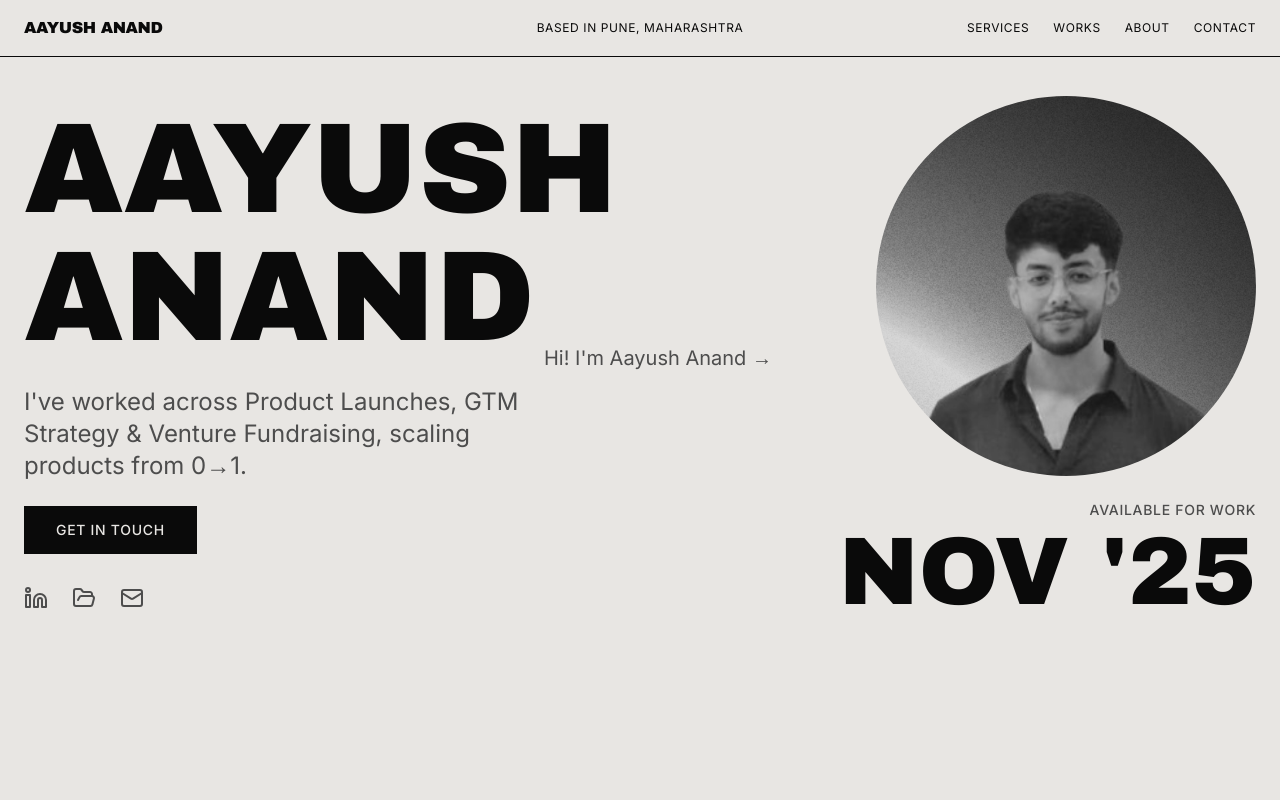
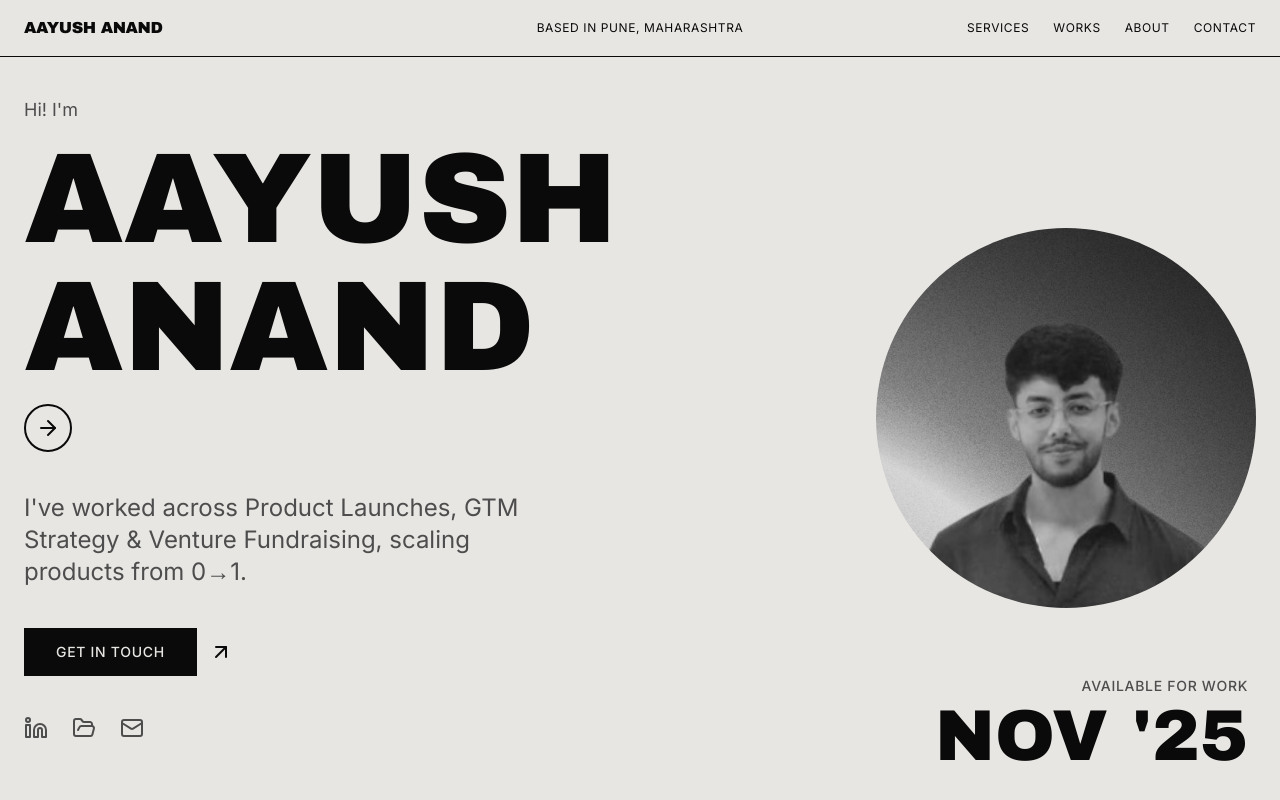
Before and after one commit to almanack007/aayush-anand-portfolio-muse, a React (Vite) app: page / in a window 1280 px wide. Shown: the top 800 px of the page. Built offline with nearby package versions, Linux system fonts and the light colour scheme; the HTML template or start-up script is replaced by a standard one.

Commit message:
Refactor Hero Section Layout

```diff
--- a/src/components/HeroSection.tsx
+++ b/src/components/HeroSection.tsx
@@ -1,6 +1,6 @@
 import headshot from "@/assets/headshot.jpg";
 import { Button } from "@/components/ui/button";
-import { Linkedin, FolderOpen, Mail } from "lucide-react";
+import { Linkedin, FolderOpen, Mail, ArrowUpRight, ArrowRight } from "lucide-react";
 
 const HeroSection = () => {
   const scrollToContact = () => {
@@ -20,16 +20,30 @@ const HeroSection = () => {
   return (
     <section className="section-light min-h-screen pt-24 pb-16 relative">
       <div className="container mx-auto px-6 max-w-7xl">
-        {/* Content Grid - Name, Description, and Circular Image */}
+        {/* Content Grid */}
         <div className="grid grid-cols-1 lg:grid-cols-2 gap-8 lg:gap-16 items-center">
           {/* Left Column - Name, Description, Button and Icons */}
-          <div className="order-2 lg:order-1 space-y-6">
+          <div className="order-2 lg:order-1 space-y-10">
+            {/* Name with Hi! I'm above and arrow below */}
+            <div className="space-y-3">
+              <p className="text-lg font-body text-muted-foreground">Hi! I'm</p>
               <h1 className="text-7xl md:text-8xl lg:text-9xl font-display leading-tight">
                 AAYUSH<br />ANAND
               </h1>
+              <div className="flex items-center gap-3">
+                <div className="w-12 h-12 rounded-full border-2 border-foreground flex items-center justify-center">
+                  <ArrowRight className="w-6 h-6" />
+                </div>
+              </div>
+            </div>
+
+            {/* Description */}
             <p className="text-lg md:text-xl lg:text-2xl font-body leading-relaxed text-muted-foreground max-w-lg">
               I've worked across Product Launches, GTM Strategy & Venture Fundraising, scaling products from 0→1.
             </p>
+
+            {/* Button with diagonal arrow */}
+            <div className="flex items-center gap-3">
               <Button
                 onClick={scrollToContact}
                 size="lg"
@@ -37,9 +51,11 @@ const HeroSection = () => {
               >
                 GET IN TOUCH
               </Button>
+              <ArrowUpRight className="w-6 h-6" />
+            </div>
 
-            {/* Social/Navigation Icons */}
-            <div className="flex items-center gap-6 pt-2">
+            {/* Social/Navigation Icons - aligned left */}
+            <div className="flex items-center gap-6">
               <a
                 href="https://www.linkedin.com/in/aayush-anand-/"
                 target="_blank"
@@ -66,15 +82,8 @@ const HeroSection = () => {
             </div>
           </div>
 
-          {/* Right Column - Circular Profile Image with NOV '25 */}
-          <div className="order-1 lg:order-2 flex flex-col items-center lg:items-end gap-6 relative">
-            {/* Arrow Text - Hidden on mobile/tablet */}
-            <div className="hidden xl:block absolute -left-32 top-1/2 -translate-y-1/2">
-              <p className="text-xl font-body text-muted-foreground whitespace-nowrap">
-                Hi! I'm Aayush Anand →
-              </p>
-            </div>
-
+          {/* Right Column - Circular Profile Image */}
+          <div className="order-1 lg:order-2 flex flex-col items-center lg:items-end">
             <div className="relative w-full max-w-[380px] aspect-square">
               <img
                 src={headshot}
@@ -82,13 +91,13 @@ const HeroSection = () => {
                 className="w-full h-full grayscale rounded-full object-cover"
               />
             </div>
-
-            {/* Available for Work & NOV '25 */}
-            <div className="text-center lg:text-right space-y-1">
-              <p className="text-sm tracking-wider font-medium text-muted-foreground">AVAILABLE FOR WORK</p>
-              <p className="text-6xl md:text-7xl lg:text-8xl font-display leading-tight">NOV '25</p>
           </div>
         </div>
+
+        {/* Available for Work & NOV '25 - Bottom Right */}
+        <div className="absolute bottom-8 right-8 hidden lg:block text-right space-y-1">
+          <p className="text-sm tracking-wider font-medium text-muted-foreground">AVAILABLE FOR WORK</p>
+          <p className="text-6xl md:text-7xl font-display leading-tight">NOV '25</p>
         </div>
       </div>
     </section>
```
Lines whose indentation alone changed are shown as unchanged.
